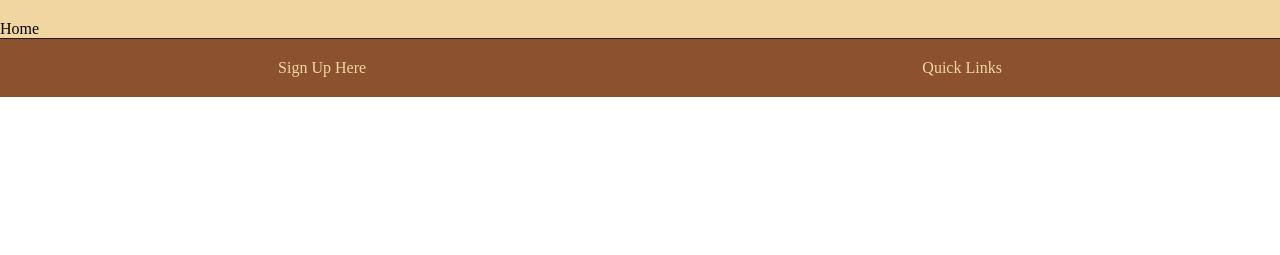
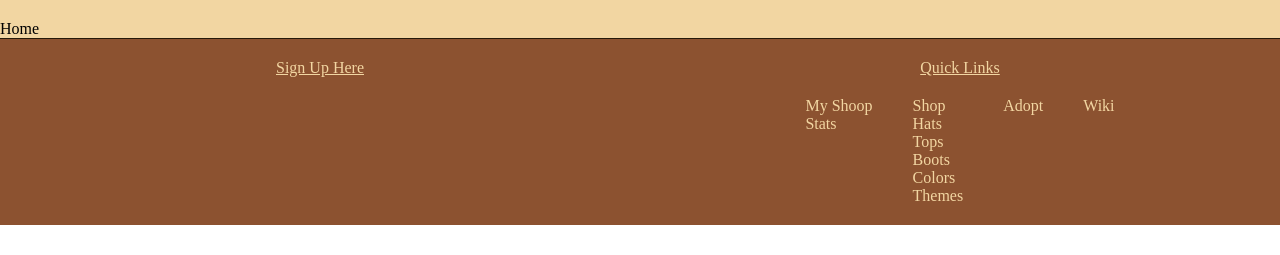
Before and after one commit to phil20267541/Shoop, a Vue app: page /Home in a window 1280 px wide. Shown: the part 170-425 px from the top of the page. Built offline with nearby package versions, Linux system fonts and the light colour scheme.

Commit message:
Footer Work

```diff
--- a/src/components/Footer.vue
+++ b/src/components/Footer.vue
@@ -3,13 +3,43 @@
     <div class="sign-up-container">
       <p>Sign Up Here</p>
     </div>
-    <div class="links-container">
+    <div class="quick-links-container">
       <p>Quick Links</p>
+      <div class="links-container">
+        <FooterItem v-for="page in pages" :key="page.title" :item="page" />
+      </div>
     </div>
   </div>
 </template>
 
-<script></script>
+<script>
+import FooterItem from './FooterItem.vue'
+
+export default {
+  components: { FooterItem },
+  data() {
+    return {
+      pages: [
+        {title: "My Shoop", link: "/ShoopPet", subpages: [
+          {title: "My Shoop", link: "/ShoopPet"},
+          {title: "Stats", link: "/ShoopStats"}
+        ]},
+        {title: "Shop", link: "/Shop", subpages: [
+          {title: 'Shop', link: '/Shop'},
+          {title: 'Hats', link: '/Shop/hats'},
+          {title: 'Tops', link: '/Shop/tops'},
+          {title: 'Boots', link: '/Shop/boots'},
+          {title: 'Colors', link: '/Shop/colors'},
+          {title: 'Themes', link: '/Shop/themes'}
+        ]},
+        {title: "Adopt", link: "/ShoopFarm"},
+        {title: "Wiki", link: "/Wiki"}
+
+      ]
+    };
+  }
+};
+</script>
 
 <style>
 .footer-container {
@@ -20,5 +50,18 @@
   justify-content: space-around;
 }
 
+.sign-up-container, .quick-links-container {
+  justify-items: center;
+  width: 40vw;
+  p {
+    text-decoration: underline;
+    margin-bottom: 20px;
+  }
+}
+
+.links-container {
+  display: flex;
+  justify-content: space-around;
+}
 
 </style>
--- /dev/null
+++ b/src/components/FooterItem.vue
@@ -0,0 +1,40 @@
+<template>
+  <ul v-if="!item.subpages">
+    <li :key="item.title">
+      <router-link :to="item.link">{{ item.title }}</router-link>
+    </li>
+  </ul>
+  <ul v-else>
+    <li v-for="sub in item.subpages" :key="sub.title">
+      <router-link :to="sub.link">{{ sub.title }}</router-link>
+    </li>
+  </ul>
+</template>
+
+<script>
+export default {
+  props: {
+    item: Object
+  },
+  data() {
+    return {
+    };
+  },
+};
+</script>
+
+<style scoped>
+ul {
+  list-style-type: none;
+  margin: 0 20px;
+  a {
+    color: #F2D6A2;
+    text-decoration: none;
+  }
+  a:hover {
+    text-decoration: underline;
+  }
+}
+
+
+</style>
```
